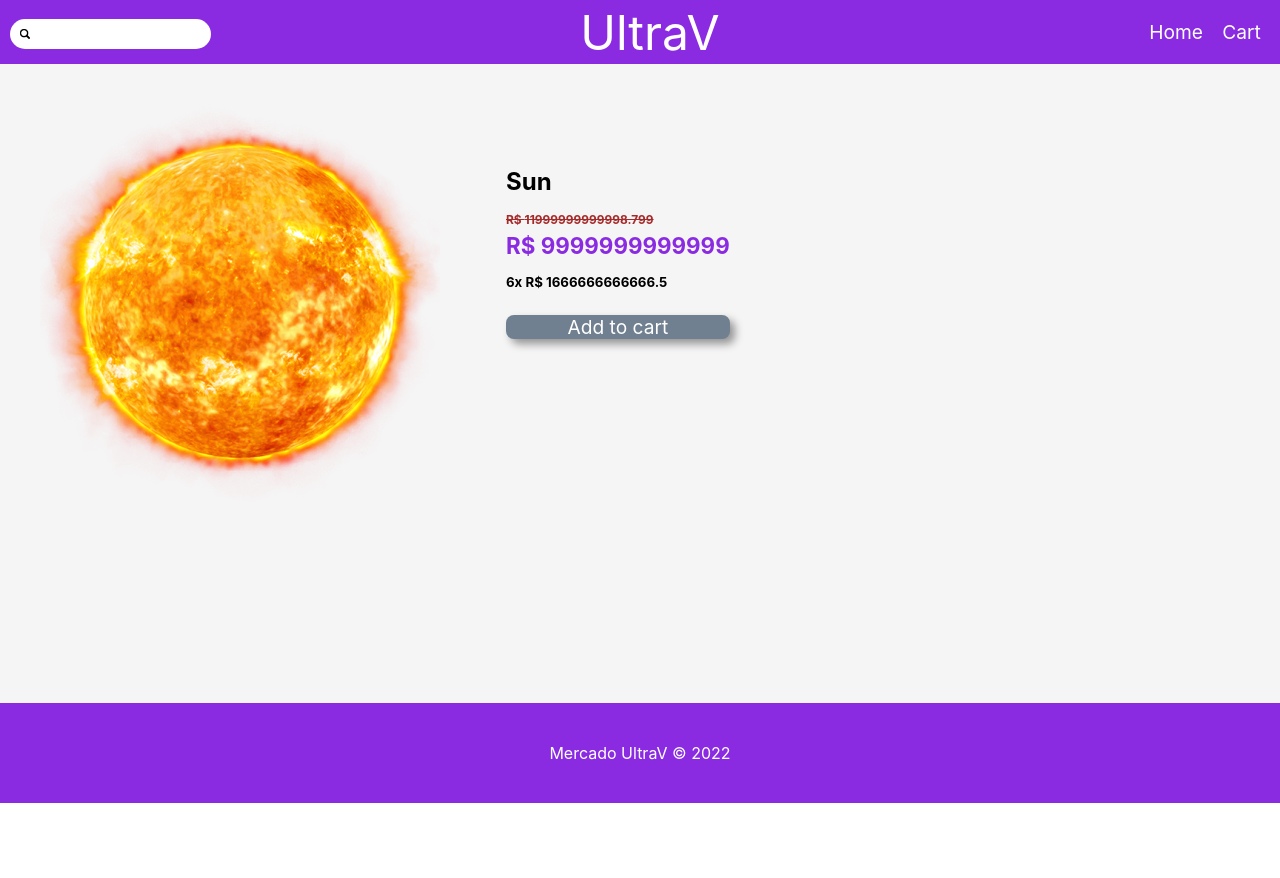
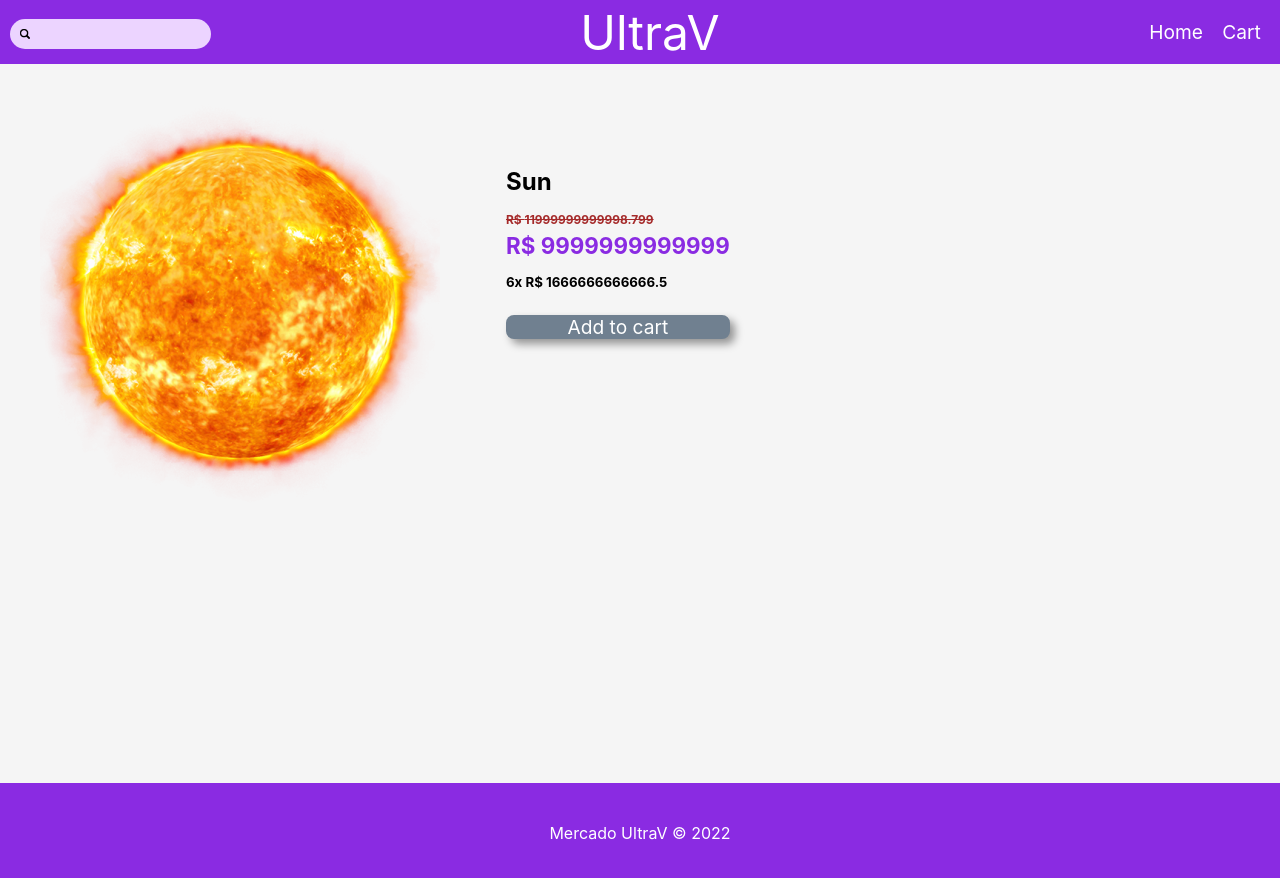
Before and after one commit to AmiltonCabral/mercado-ultrav, a Next.js app: page /product/1 in a window 1280 px wide. Shown: the top 878 px of the page. Before the commit the page ends 803 px from the top, so only its background shows below. Built offline with nearby package versions, Linux system fonts and the light colour scheme.

Commit message:
search background color and main min size

```diff
--- a/styles/MainContainer.module.css
+++ b/styles/MainContainer.module.css
@@ -1,5 +1,5 @@
 .container {
-    min-height: 70vh;
+    min-height: 80vh;
     padding: 40px;
     background-color: whitesmoke;
     margin-top: 63px;
--- a/styles/Navbar.module.css
+++ b/styles/Navbar.module.css
@@ -34,6 +34,7 @@
     border: 0px;
     height: 30px;
     width: 40%;
+    background-color: rgb(236, 212, 255);
 }
 
 .item {
```
